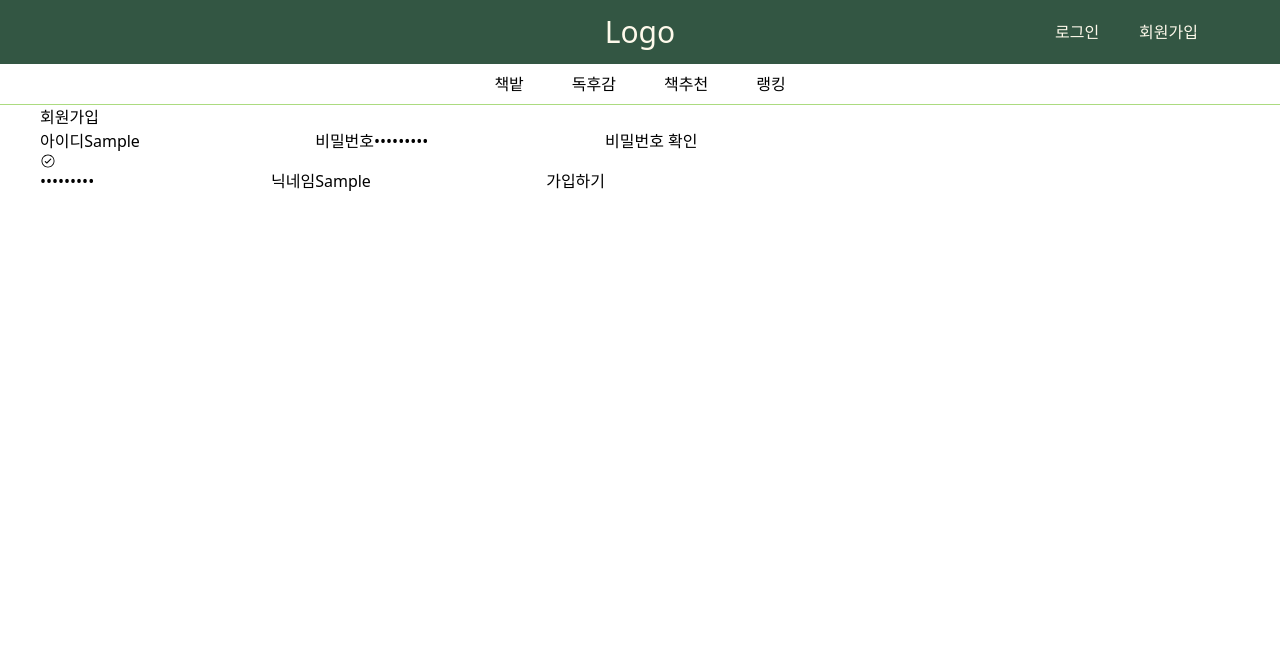
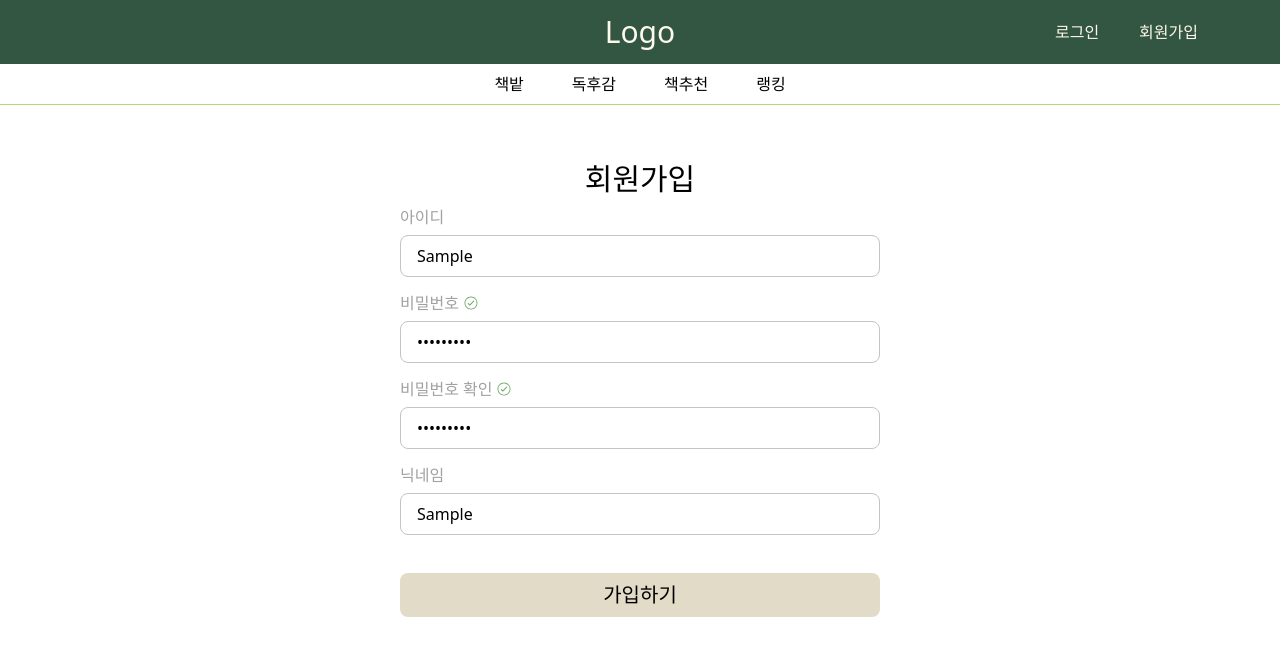
Before and after one commit to book-forest-gwangju-3/book-forest-front, a React (Vite) app in the folder book-forest/: page /signup in a window 1280 px wide. Both pictures are taken after typing "Sample", "Sample123", "Sample123", "Sample" into the empty fields and a click on the button "가입하기". Shown: the top 656 px of the page. Built offline with nearby package versions, Linux system fonts and the light colour scheme; no server answers.

Commit message:
feat.회원가입, 로그인, 로그아웃 구현 완료

```diff
--- a/book-forest/src/components/Header.jsx
+++ b/book-forest/src/components/Header.jsx
@@ -1,6 +1,6 @@
 import { Link, useNavigate } from "react-router-dom"
 import { useDispatch, useSelector } from "react-redux"
-import { clearUser } from "../store/userSlice"
+import { clearUser } from "./../features/user/userSlice"
 import { FaUserCircle } from "react-icons/fa"
 import styles from "./Header.module.css"
 import axios from "axios"
--- a/book-forest/src/components/LoginForm.jsx
+++ b/book-forest/src/components/LoginForm.jsx
@@ -1,7 +1,7 @@
 import { useState } from "react";
 import { useDispatch } from "react-redux";
 import { useNavigate } from "react-router-dom";
-import { setUser } from "./../store/userSlice";
+import { setUser } from "./../features/user/userSlice";
 import axios from "axios";
 
 const LoginForm = () => {
@@ -27,21 +27,31 @@ const LoginForm = () => {
     });
   };
 
+  const form = `flex flex-col items-center justify-center w-2/5 pt-8 pb-6`
+  const ipt = `w-full py-2 px-4 mb-7 border-b-2 border-color-3 outline-none`
+  const btn = `w-full bg-color-3 py-2 text-xl rounded-lg`
+
   return(
-    <form onSubmit={handleLogin}>
+    <form className={form} onSubmit={handleLogin}>
       <input
+        className={ipt}
         type="text"
         value={username}
         placeholder="아이디 입력"
         onChange={e => setUsername(e.target.value)}
+        autoComplete="username"
+        required
       />
       <input
+        className={ipt}
         type="password"
         value={password}
         placeholder="비밀번호 입력"
         onChange={e => setPassword(e.target.value)}
+        autoComplete="current-password"
+        required
       />
-      <button type="submit">로그인</button>
+      <button className={btn} type="submit">로그인</button>
     </form>
   );
 };
--- a/book-forest/src/components/SignupForm.jsx
+++ b/book-forest/src/components/SignupForm.jsx
@@ -1,7 +1,7 @@
 import { useState } from "react";
 import { useDispatch } from "react-redux";
 import { useNavigate } from "react-router-dom";
-import { setUser } from "./../store/userSlice";
+import { setUser } from "./../features/user/userSlice";
 import axios from "axios";
 import { IoIosCheckmarkCircleOutline } from "react-icons/io";
 import { LiaTimesCircleSolid } from "react-icons/lia";
@@ -13,6 +13,7 @@ const SignupForm = () => {
   const [password1, setPassword1] = useState('');
   const [password2, setPassword2] = useState('');
   const [nickname, setNickname] = useState('');
+  const [lengthMessage, setLengthMessage] = useState('');
   const [infoMessage, setInfoMessage] = useState('');
 
   const handleSignup = async (e) => {
@@ -22,6 +23,11 @@ const SignupForm = () => {
 
     if (password1 !== password2) {
       console.log('비밀번호가 일치하지 않습니다')
+      return
+    }
+
+    if (password1.length < 8) {
+      console.log('비밀번호는 최소 8글자 이상이어야 합니다')
       return
     }
 
@@ -49,6 +55,10 @@ const SignupForm = () => {
 
   const handleFirstPassword = (e) => {
     setPassword1(e.target.value);
+    setLengthMessage((e.target.value.length >= 8) ?
+      ' ' :
+      '비밀번호는 최소 8글자 이상이어야 합니다'
+      )
     if (password2.length > 0) {
       setInfoMessage((password2 === e.target.value) ?
         ' ' :
@@ -67,51 +77,87 @@ const SignupForm = () => {
     }
   };
 
+  const form = `flex flex-col justify-center w-2/5 pt-2 pb-6`
+  const label = `text-color-18 mb-1.5 select-none`
+  const ipt = `border border-color-17 w-full py-2 px-4 mb-3.5 outline-none rounded-lg`
+  const btn = `w-full bg-color-3 py-2 text-xl rounded-lg mt-6`
+  const info = `flex items-center`
+  const infoFlex = `flex items-center text-sm text-color-12 ml-1`
+
   return(
-    <form onSubmit={handleSignup}>
-      <label htmlFor="id">아이디</label>
+    <form className={form} onSubmit={handleSignup}>
+      <label className={label} htmlFor="id">아이디</label>
       <input
+        className={ipt}
         id="id"
         type="text"
         value={username}
         onChange={e => setUsername(e.target.value)}
+        autoComplete="username"
+        required
       />
-      <label htmlFor="password1">비밀번호</label>
+      <label className={`${label} ${info}`} htmlFor="password1">비밀번호
+        <span className={infoFlex}>
+            <span className="mr-1">
+              {
+                lengthMessage === " " ?
+                  <IoIosCheckmarkCircleOutline size="16" color="#74AA6B"/> :
+                  null
+              }
+              {
+                lengthMessage === "비밀번호는 최소 8글자 이상이어야 합니다" ?
+                  <LiaTimesCircleSolid size="16" /> :
+                  null
+              }
+            </span>
+            {lengthMessage}
+          </span>
+      </label>
       <input
+        className={ipt}
         id="password1"
         type="password"
         value={password1}
         onChange={handleFirstPassword}
+        autoComplete="current-password"
+        required
       />
-      <label htmlFor="password2">비밀번호 확인
-        <span>
+      <label className={`${label} ${info}`} htmlFor="password2">비밀번호 확인
+        <span className={infoFlex}>
+          <span className="mr-1">
             {
               infoMessage === " " ?
-              <IoIosCheckmarkCircleOutline /> :
+                <IoIosCheckmarkCircleOutline size="16" color="#74AA6B"/> :
                 null
             }
             {
               infoMessage === "비밀번호가 일치하지 않습니다" ?
-              <LiaTimesCircleSolid /> :
+                <LiaTimesCircleSolid size="16" /> :
                 null
             }
+          </span>
           {infoMessage}
         </span>
       </label>
       <input
+        className={ipt}
         id="password2"
         type="password"
         value={password2}
         onChange={handleSecondPassword}
+        autoComplete="current-password"
+        required
       />
-      <label htmlFor="nickname">닉네임</label>
+      <label className={label} htmlFor="nickname">닉네임</label>
       <input
+        className={ipt}
         id="nickname"
         type="text"
         value={nickname}
         onChange={e => setNickname(e.target.value)}
+        required
       />
-      <button type="submit">가입하기</button>
+      <button className={btn} type="submit">가입하기</button>
     </form>
   )
 }
--- a/book-forest/src/pages/HomeMain.jsx
+++ b/book-forest/src/pages/HomeMain.jsx
@@ -1,6 +1,6 @@
 import React, { useEffect } from 'react';
 import { useDispatch } from 'react-redux';
-import { setPage } from './../store/pageSlice';
+import { setPage } from './../features/page/pageSlice';
 
 const HomeMain = () => {
   const dispatch = useDispatch();
--- a/book-forest/src/pages/HomeMyReport.jsx
+++ b/book-forest/src/pages/HomeMyReport.jsx
@@ -1,6 +1,6 @@
 import React, { useEffect } from 'react';
 import { useDispatch } from 'react-redux';
-import { setPage } from './../store/pageSlice';
+import { setPage } from './../features/page/pageSlice';
 
 const HomeMyReport = () => {
   const dispatch = useDispatch();
--- a/book-forest/src/pages/LogIn.jsx
+++ b/book-forest/src/pages/LogIn.jsx
@@ -2,12 +2,16 @@ import { Link } from "react-router-dom"
 import LoginForm from "../components/LoginForm"
 
 const LogIn = () => {
+  const container = `flex flex-col justify-center items-center py-28`
+  const title = `text-3xl select-none`
+  const signup = `text-color-5`
+
   return (
-    <>
-      <h1>로그인</h1>
+    <div className={container}>
+      <h1 className={title}>로그인</h1>
       <LoginForm />
-      <Link to="/signup" >회원가입</Link>
-    </>
+      <Link to="/signup" className={signup}>회원가입</Link>
+    </div>
   )
 };
 
--- a/book-forest/src/pages/SignUp.jsx
+++ b/book-forest/src/pages/SignUp.jsx
@@ -1,11 +1,14 @@
 import SignupForm from "../components/SignupForm";
 
 const SignUp = () => {
+  const container = `flex flex-col justify-center items-center pt-14`
+  const title = `text-3xl select-none`
+
   return (
-    <>
-      <h1>회원가입</h1>
+    <div className={container}>
+      <h1 className={title}>회원가입</h1>
       <SignupForm />
-    </>
+    </div>
   )
 };
 
--- a/book-forest/src/store/rootReducer.js
+++ b/book-forest/src/store/rootReducer.js
@@ -1,6 +1,6 @@
 import { combineReducers } from "@reduxjs/toolkit";
-import pageReducer from "./pageSlice";
-import userReducer from "./userSlice";
+import pageReducer from "./../features/page/pageSlice";
+import userReducer from "./../features/user/userSlice";
 
 const rootReducer = combineReducers({
   page: pageReducer,
--- a/book-forest/tailwind.config.js
+++ b/book-forest/tailwind.config.js
@@ -15,7 +15,7 @@ export default {
         "color-9": "#4F7561",
         "color-10": "#335643",
         "color-11": "#F9D84C",
-        "color-12": "#F9D84C",
+        "color-12": "#F82F62",
         "color-13": "#E16D75",
         "color-14": "#80C7A8",
         "color-15": "#193018",
```
Also changed, not shown: book-forest/src/features/page/pageSlice.js (renamed from book-forest/src/store/pageSlice.js), book-forest/src/features/user/userSlice.js (renamed from book-forest/src/store/userSlice.js). Lines whose indentation alone changed are shown as unchanged.
